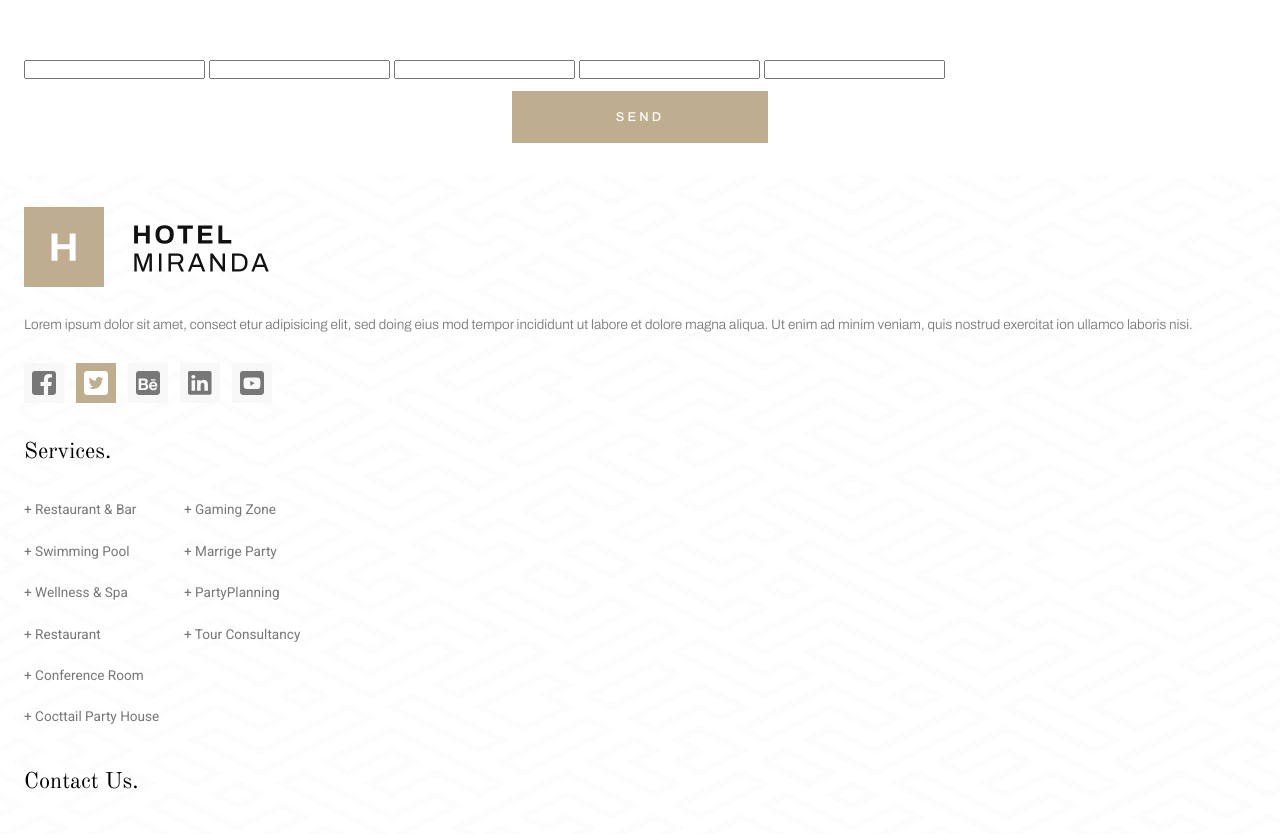
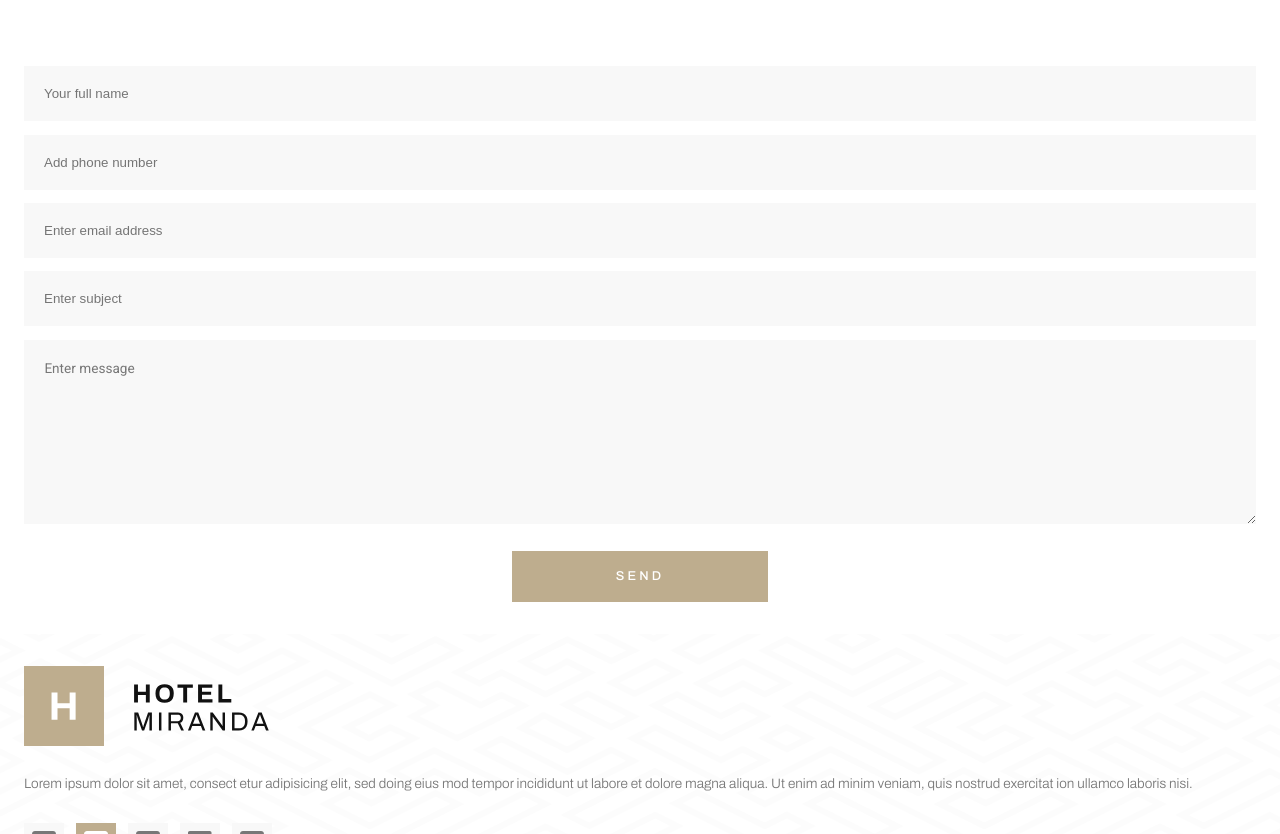
Before and after one commit to Kevinky107/Hotel-Miranda, a website: page contact.html in a window 1280 px wide. Shown: the part 1908-2742 px from the top of the page. Drawn offline with nearby package versions, Linux system fonts and the light colour scheme.

Commit message:
FIX: input changed to textarea

```diff
--- a/contact.html
+++ b/contact.html
@@ -95,11 +95,11 @@
             </section>
             <section class="form">
                 <form>
-                    <input type="text">
-                    <input type="text">
-                    <input type="text">
-                    <input type="text">
-                    <input type="text">
+                    <input placeholder="Your full name" type="text">
+                    <input placeholder="Add phone number" type="text">
+                    <input placeholder="Enter email address" type="text">
+                    <input placeholder="Enter subject" type="text">
+                    <textarea rows="9">Enter message</textarea>
                     <input type="submit" value="SEND">
                 </form>
             </section>
--- a/styles/page/contact.sass
+++ b/styles/page/contact.sass
@@ -68,3 +68,23 @@
         padding-block: 2em
         padding-bottom: 2em
         padding-inline: 1.5em
+        text-align: center
+
+        input[type="text"]
+            border: none
+            background-color: rgba(248, 248, 248, 1)
+            padding: 1.5em
+            width: 100%
+            margin-block: 0.5em
+
+        textarea
+            border: none
+            background-color: rgba(248, 248, 248, 1)
+            padding: 1.5em
+            width: 100%
+            margin-block: 0.5em
+            margin-bottom: 1em
+            font-family: Roboto
+            font-size: 0.85rem
+            font-weight: 400
+            color: $grayText
```
Also changed, not shown: styles.css, 1 other file.
